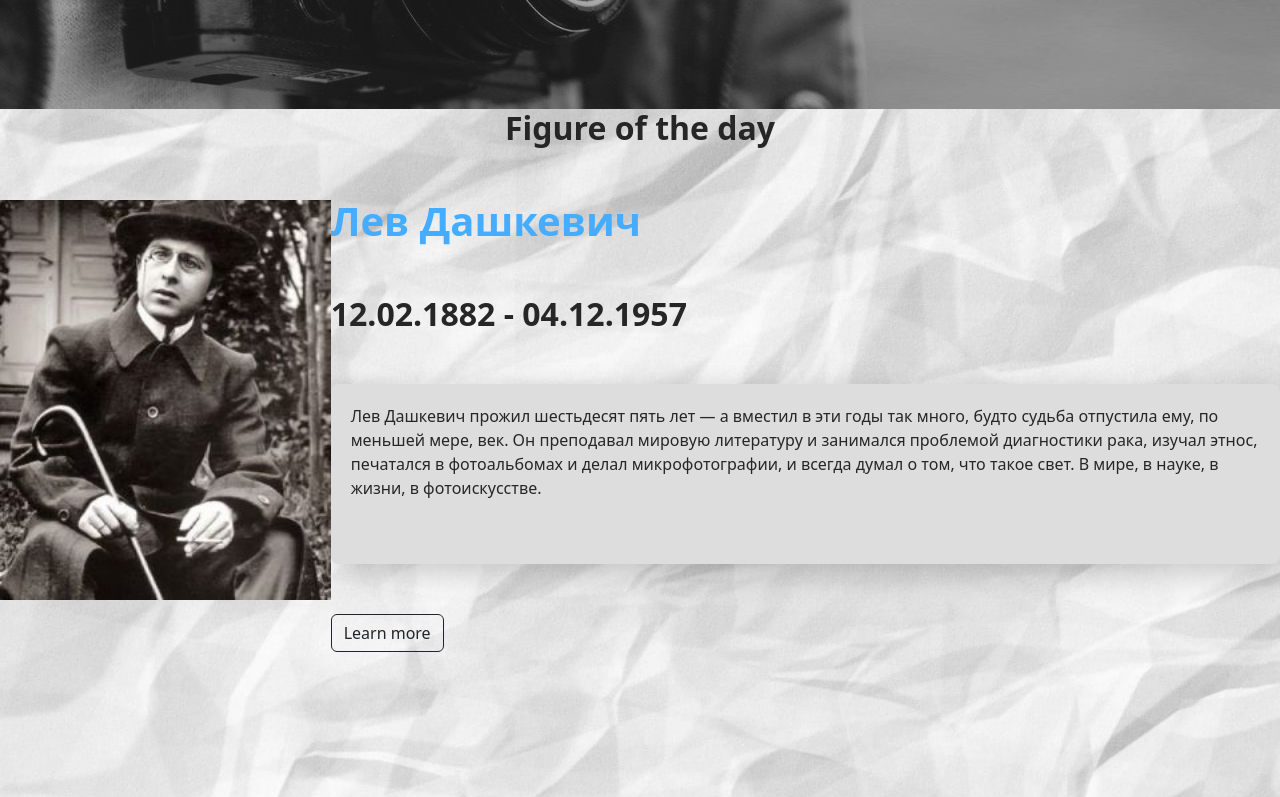
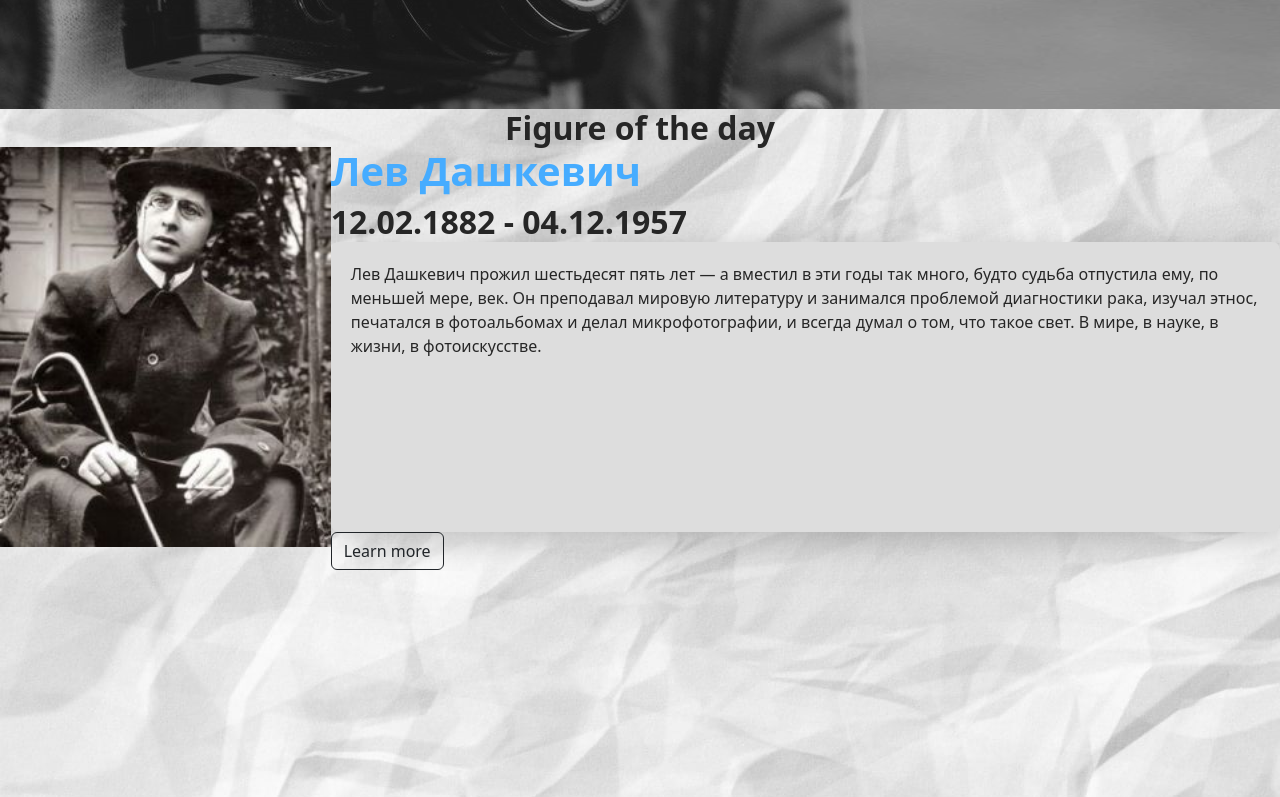
Before and after one commit to Blooife/rpi_laba2, a React (Create React App) app: page / in a window 1280 px wide. Shown: the part 479-1276 px from the top of the page. Built offline with nearby package versions, Linux system fonts and the light colour scheme.

Commit message:
media_try

```diff
--- a/src/Card.css
+++ b/src/Card.css
@@ -7,32 +7,28 @@
     background-image: url(./data/imgs/back.jpg);
     background-position: center;
     background-size: cover;
-    height: 600px;
+    height:calc(870px + (600 - 870)*((100vw - 320px)/(1600-320)));
     display:flex;
     color: #262626;
 }
 
-@media (max-width: 600px) {
-.cardInfo{
-    flex-direction: column;
-}
-}
-.cardImg{
+.cardInfo img{
     margin:auto ;
-    margin-top: calc(75px + (20 - 75)*((100vw - 320px)/(1600-320)));
+    margin-top: calc(20px + (75 - 20)*((100vw - 320px)/(1600-320)));
+    margin-bottom:calc(20px + (75 - 20)*((100vw - 320px)/(1600-320)));
+
 }
 .cardText{
-    width: 1000px;
+    width: calc(300px + (1000 - 300)*((100vw - 320px)/(1600-320)));
     text-align: justify;
-    margin-left: calc(0px + (30 - 0)*((100vw - 320px)/(1600-320)));;
 }
 .cardText>h1{
     text-align:left;
     font-weight: bold;
     color: #46acff;
     font-size: calc(25px + (80 - 25)*((100vw - 320px)/(1600-320)));
-    margin-top: 50px;
-    margin-bottom: 20px;
+    margin-top: calc(10px + (50 - 10)*((100vw - 320px)/(1600-320)));
+    margin-bottom: calc(0px + (25 - 0)*((100vw - 320px)/(1600-320)));
 }
 .cardText>h2{
     text-align:left;
@@ -40,8 +36,8 @@
     color: #262626;
 
     font-size: calc(15px + (30 - 15)*((100vw - 320px)/(1600-320)));
-    margin-top: 50px;
-    margin-bottom: 50px;
+    margin-top: calc(15px + (50 - 15)*((100vw - 320px)/(1600-320)));
+    margin-bottom: calc(15px + (50 - 15)*((100vw - 320px)/(1600-320)));
 }
 .cardText div{
     background-color: #ddd;
@@ -49,22 +45,45 @@
     border-radius: 8px;
     box-shadow: 0.5rem 0.5rem 2rem 0 rgba(0, 0, 0, 0.2);
     height: 180px;
-    width: calc(300px + (1000 - 300)*((100vw - 320px)/(1600-320)));
-    height: calc(290px + (100 - 290)*((100vw - 320px)/(1600-320)));
+    width: calc(290px + (700 - 290)*((100vw - 320px)/(1600-320)));
+    height: 290px;
     text-align:left;
-    margin-top: 50px;
-    margin-bottom: 50px;
+    margin-top: calc(15px + (50 - 15)*((100vw - 320px)/(1600-320)));
+    margin-bottom: calc(15px + (50 - 15)*((100vw - 320px)/(1600-320)));
 }
 .cardText>p{
     font-weight: normal;
     color: #262626;
     font-size: 1.5em;
 }
+
+@media (max-width: 600px) {
+    .cardInfo{
+        flex-direction: column;
+        height: max-content;
+    }
+    .cardText{
+        margin:auto ;
+        margin-top: 0;
+        margin-bottom: 50px;
+    }
+    .cardText h1{
+        text-align: center;
+    }
+    .cardText h2{
+        text-align: center;
+    }
+    .cardText div{
+        height: max-content;
+        margin:auto;
+    }
+}
+
 .title2{
     text-align:left;
     font-weight: bold;
     color: #46acff;
-    font-size: 4em;
+    font-size: calc(35px + (80 - 35)*((100vw - 320px)/(1600-320)));
     margin-top: 25px;
     margin-bottom: 45px;
     text-align: center;
@@ -83,40 +102,60 @@
 .dopInfo>div,iframe{
     margin:auto ;
 }
+
+@media (max-width: 600px) {
+    .dopInfo{
+        flex-direction: column;
+        height: max-content;
+    }
+
+}
+
+
+
 .cardQuote{
     margin-left: auto;
     margin-right: auto;
     background-image: url(./data/imgs/backQuote.jpg);
     background-position: center;
     background-size: cover;
-    height: 600px;
-    display:flex;
+    height: calc(870px + (600 - 870)*((100vw - 320px)/(1600-320)));
+    display: flex;
     flex-direction: column;
     color: #262626;
 }
 .cardQuote div{
     background-color: #ddd;
-    padding: 20px;
+    padding: calc(10px + (20 - 10)*((100vw - 320px)/(1600-320)));
     border-radius: 8px;
     box-shadow: 0.5rem 0.5rem 2rem 0 rgba(0, 0, 0, 0.2);
     height: max-content;
-    width: 800px;
+    width: calc(300px + (800 - 300)*((100vw - 320px)/(1600-320)));
     text-align:left;
     margin:auto;
 }
 .cardQuote div p{
     text-align: justify;
     font-weight: normal;
-    width: 740px;
+    width: calc(280px + (740 - 280)*((100vw - 320px)/(1600-320)));
     color: #262626;
-    font-size: 1.6em;
+    font-size: calc(14px + (30 - 14)*((100vw - 320px)/(1600-320)));
     margin:auto;
 }
 .cardQuote div h6{
     text-align: right;
     font-weight: bold;
     color: #46acff;
-    font-size: 2em;
+    font-size: calc(16px + (34 - 16)*((100vw - 320px)/(1600-320)));
     margin:auto;
     margin-top: 50px;
 }
+@media (max-width: 600px) {
+    .cardQuote div{
+        margin-top: 50px;
+        margin-bottom: 50px;
+    }
+    .cardQuote{
+        height: max-content;
+    }
+}
--- a/src/Card.js
+++ b/src/Card.js
@@ -22,7 +22,7 @@ function Card(){
     return (
     <div>
       <div className="cardInfo">
-        <img className="cardImg" alt="" src={require(`./data/${photographer.fileName}/portrait.jpg`)} height="400" width=""/>
+        <img alt="" src={require(`./data/${photographer.fileName}/portrait.jpg`)} height="400" width=""/>
         <div className="cardText">
           <h1>{photographer.name}</h1>
           <h2>{phtData.birthDate} - {phtData.deathDate}</h2>
@@ -54,6 +54,7 @@ function Card(){
       }
     </Timeline>
     </>
+
     <div className="cardQuote">
       <div>
         <p> „{phtData.quote}“ </p>
```
